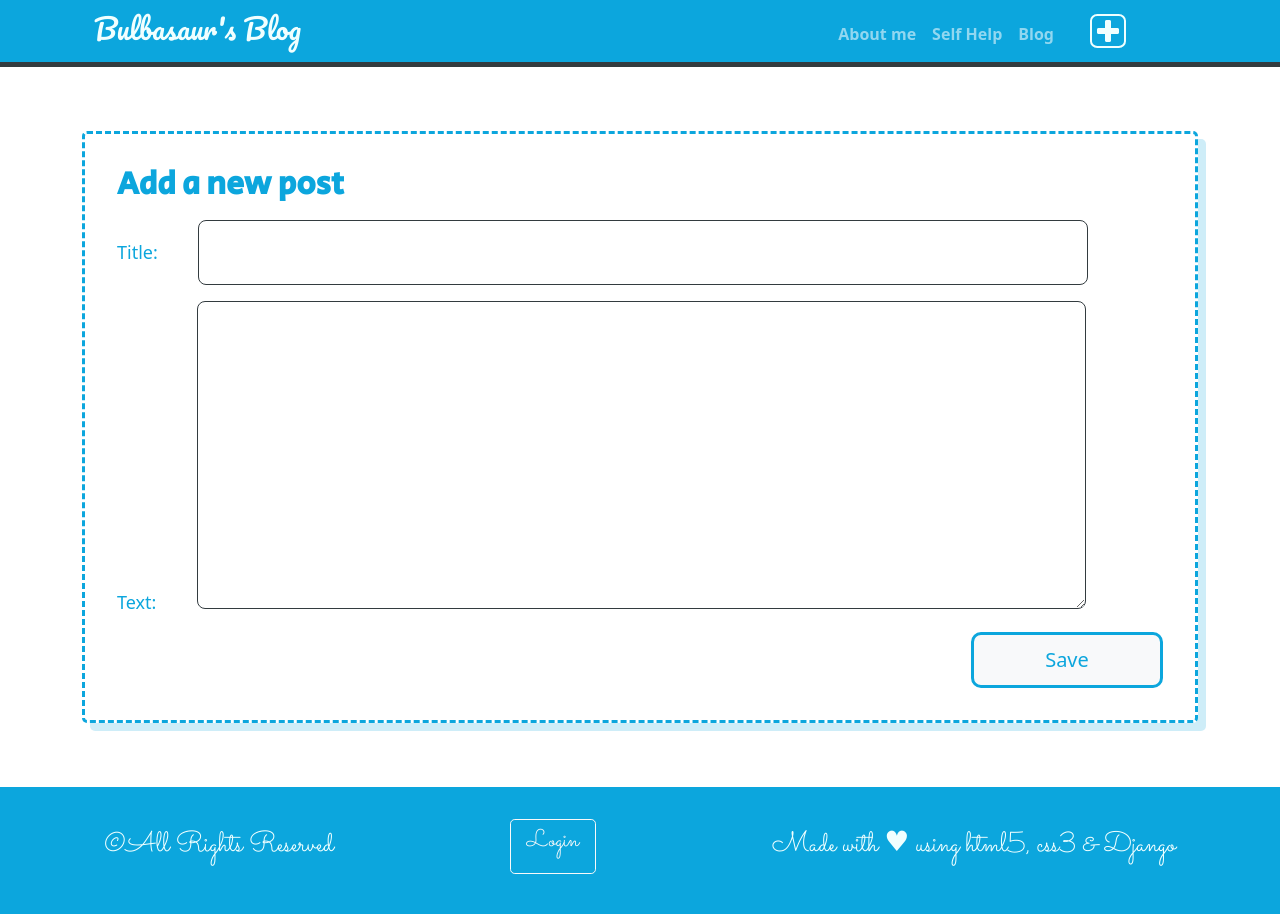
After one commit to sonali-yadav/bulbasaurs-blog, a Django app: page /post/new/ in a window 1280 px wide. The commit adds this page. Run offline with Django 3.2, Linux system fonts and the light colour scheme; the visitor is signed in with stand-in values (Sample User, id 1).

Commit message:
Added post create / edit form

```diff
--- /dev/null
+++ b/blog/forms.py
@@ -0,0 +1,9 @@
+from django import forms
+from blog.models import Post
+
+
+class PostForm(forms.ModelForm):
+
+    class Meta:
+        model = Post
+        fields = ('title', 'text',)
--- a/blog/static/css/base.css
+++ b/blog/static/css/base.css
@@ -17,7 +17,20 @@ nav {
 .blue_text {
     color: #0CA6DD;
 }
+.add_icon, .edit_icon {
+    font-size: 3.5vh;
+    border-radius: 20%;
+    border: 2px solid azure;
+    padding: 2px 5px 0 5px;
 
+}
+.add_icon {
+    color: azure;
+    margin: 0 1em;
+}
+.edit_icon {
+    color: #0CA6DD;
+}
 header {
     background-color: #0CA6DD;
     border-bottom: 5px solid #333B3F;
@@ -81,6 +94,10 @@ footer {
 .post_title {
     font-weight: bolder;
     font-family: 'Secular One', sans-serif;
+    margin-bottom: 0.5em;
+}
+.post_time {
+    margin-bottom: 1em;
 }
 
 /* 404 template css */
@@ -98,3 +115,29 @@ footer {
     width: 50%;
     margin: 10px auto;
 }
+
+/* post_edit */
+form p {
+    color: #0CA6DD;
+    font-size: 18px;
+}
+form p input, form p textarea {
+    border: 1px solid #333B3F;
+    border-radius: 8px;
+    margin-left: 2em;
+    width: 85%;
+    padding: 1em;
+    color: #333B3F;
+}
+.mybtn {
+    width: 12rem;
+    padding: 0.5em 2em;
+    border: 3px solid #0CA6DD;
+    border-radius: 10px;
+    color: #0CA6DD;
+    font-size: 20px;
+}
+.mybtn:hover {
+    color: azure;
+    background-color: #0CA6DD;
+}
--- a/blog/templates/blog/base.html
+++ b/blog/templates/blog/base.html
@@ -5,6 +5,7 @@
     <meta charset="UTF-8">
     <meta name="viewport" content="width=device-width, initial-scale=1">
     <title>Bulbasaur's Blog</title>
+    <link rel="stylesheet" href="https://cdnjs.cloudflare.com/ajax/libs/font-awesome/4.7.0/css/font-awesome.min.css">
     <link rel="preconnect" href="https://fonts.gstatic.com">
     <link href="https://fonts.googleapis.com/css2?family=Sacramento&display=swap" rel="stylesheet">
     <link href="https://fonts.googleapis.com/css2?family=Pacifico&display=swap" rel="stylesheet">
@@ -29,7 +30,7 @@
                     <span class="navbar-toggler-icon"></span>
                 </button>
                 <div class="collapse navbar-collapse flexbox" id="navbarTogglerDemo01">
-                    <div><a class="title_a unstyled_a" style="font-size: 3.5vh;" href="#">Bulbasaur's Blog</a></div>
+                    <div><a class="title_a unstyled_a" style="font-size: 3.5vh;" href="{% url 'posts' %}">Bulbasaur's Blog</a></div>
                     <div>
                         <ul class="navbar-nav mb-2 mb-lg-0 bolder_text" style="padding-right: 2em;">
                             <li class="nav-item">
@@ -39,8 +40,15 @@
                                 <a class="nav-link" href="#">Self Help</a>
                             </li>
                             <li class="nav-item">
-                                <a class="nav-link" href="#">Blog</a>
+                                <a class="nav-link" href="{% url 'posts' %}">Blog</a>
                             </li>
+                            {% if user.is_authenticated %}
+                            <li>
+                                <a href="{% url 'post_new' %}" class="top-menu">
+                                    <i class="fa fa-plus add_icon"></i>
+                                </a>
+                            </li>
+                            {% endif %}
                         </ul>
                     </div>
                 </div>
--- /dev/null
+++ b/blog/templates/blog/post_edit.html
@@ -0,0 +1,11 @@
+{% extends 'blog/base.html' %}
+{% block main %}
+    <article class="container-lg post_article" style="padding: 2em;">
+        <h2 class="blue_text post_title">Add a new post</h2>
+        <form method="POST" class="post-form">
+            {% csrf_token %}
+            {{ form.as_p }}
+            <div style="text-align: end;"><button type="submit" class="btn btn-light mybtn">Save</button></div>
+        </form>
+    </article>
+{% endblock %}
--- a/blog/urls.py
+++ b/blog/urls.py
@@ -4,4 +4,6 @@ from blog import views
 urlpatterns = [
     path('', views.posts, name='posts'),
     path('post/<int:pk>/', views.post_detail, name='post_detail'),
+    path('post/new/', views.post_new, name='post_new'),
+    path('post/<int:pk>/edit/', views.post_edit, name='post_edit'),
 ]
--- a/blog/views.py
+++ b/blog/views.py
@@ -1,5 +1,7 @@
-from django.shortcuts import render, get_object_or_404
+from django.shortcuts import render, get_object_or_404, redirect
 from blog.models import Post
+from blog.forms import PostForm
+from django.utils import timezone
 
 
 def posts(request):
@@ -14,3 +16,32 @@ def post_detail(request, pk):
 
 def error_404(request, exception):
     return render(request, 'blog/page_not_found.html', {})
+
+
+def post_new(request):
+    if request.method == 'POST':
+        form = PostForm(request.POST)
+        if form.is_valid():
+            post = form.save(commit=False)
+            post.author = request.user
+            post.published_date = timezone.now()
+            post.save()
+            return redirect('post_detail', pk=post.pk)
+    else:
+        form = PostForm()
+    return render(request, 'blog/post_edit.html', {'form': form})
+
+
+def post_edit(request, pk):
+    post = get_object_or_404(Post, pk=pk)
+    if request.method == 'POST':
+        form = PostForm(request.POST, instance=post)
+        if form.is_valid():
+            post = form.save(commit=False)
+            post.author = request.user
+            post.published_date = timezone.now()
+            post.save()
+            return redirect('post_detail', pk=post.pk)
+    else:
+        form = PostForm(instance=post)
+    return render(request, 'blog/post_edit.html', {'form': form})
--- a/bulbasaursblog/settings.py
+++ b/bulbasaursblog/settings.py
@@ -23,7 +23,7 @@ BASE_DIR = os.path.dirname(os.path.dirname(os.path.abspath(__file__)))
 SECRET_KEY = '^6k1nye$b(py=r()m(_y2y#mtsxu&s3#w1g1snfhgy38mj3!f+'
 
 # SECURITY WARNING: don't run with debug turned on in production!
-DEBUG = False
+DEBUG = True
 
 ALLOWED_HOSTS = ['127.0.0.1', '.pythonanywhere.com']
 
```
Also changed, not shown: blog/templates/blog/post_detail.html (+10 -5 lines), blog/templates/blog/posts.html (+12 -7 lines).
